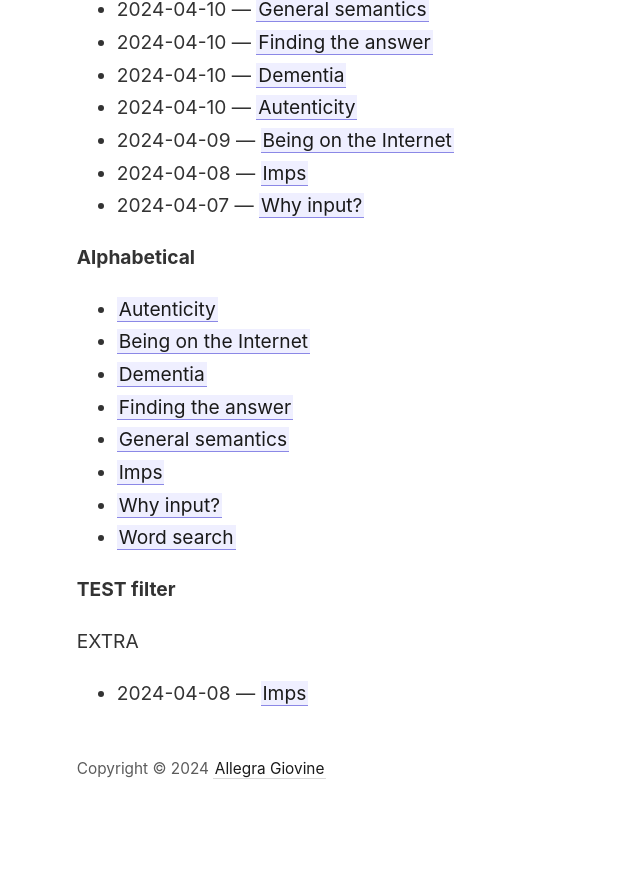
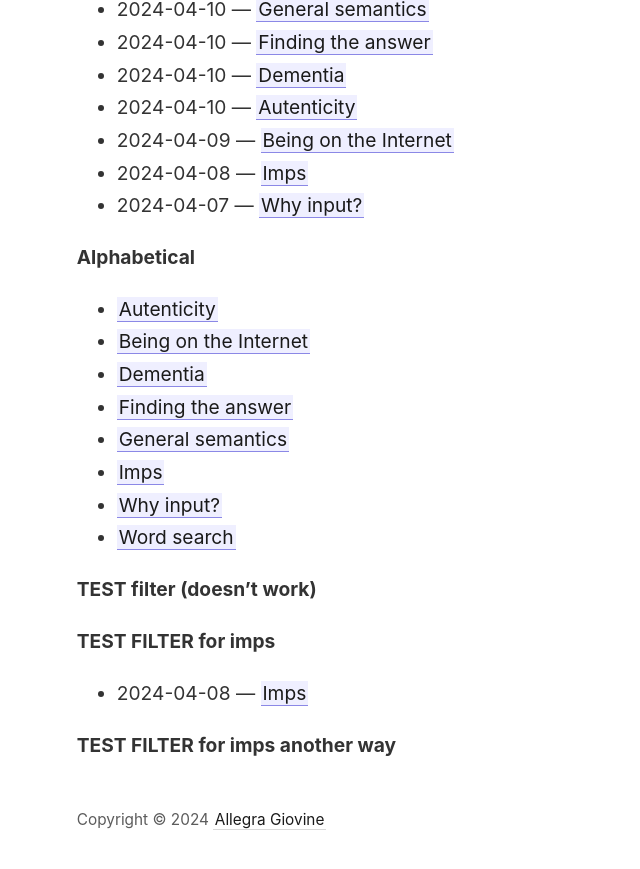
Before and after one commit to agiovine/agiovine.github.io, a Jekyll site: the page built from _pages/index.md, in a window 1280 px wide and 900 px high, scrolled down 1065 px. Shown: the top 869 px of the window, without its empty margins (0-640 px from the left). Built offline with Jekyll 4.4.1, drawn with Linux system fonts in a browser that asks for light colours; before the commit the page ends 1913 px from its top, so only the background shows below that.

Commit message:
Add files via upload

```diff
--- a/_pages/index.md
+++ b/_pages/index.md
@@ -62,7 +62,7 @@
 
 
 
-<strong>TEST filter</strong>
+<strong>TEST filter (doesn't work)</strong>
 
 <ul>
   {% assign test_notes = site.notes %}
@@ -78,7 +78,7 @@
 
 
 
-EXTRA
+<strong>TEST FILTER for imps</strong>
 
 <ul>
   {% assign test_notes2 = site.notes %}
@@ -91,6 +91,21 @@
   {% endfor %}
 </ul>
 
+<strong>TEST FILTER for imps another way</strong>
+
+<ul>
+  {% assign test_notes3 = site.notes %}
+  {% for note in test_notes3 %}
+	  {% if note.tags == "test" %}
+	<li>
+      {{ note.datefirstcreated }} — <a class="internal-link" href="{{ site.baseurl }}{{ note.url }}">{{ note.title }}</a>
+    </li>
+    {% endif %}
+  {% endfor %}
+</ul>
+
+
+
  <!-- {% assign test_notes3 = site.notes.filter(title='Imps') %} -->
 
 
```
